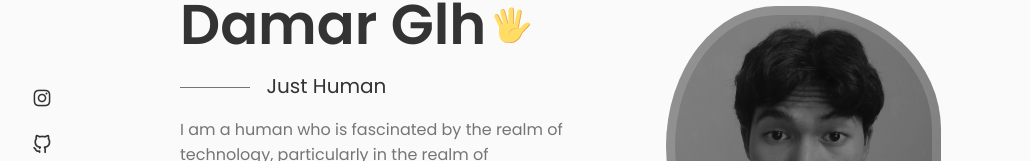
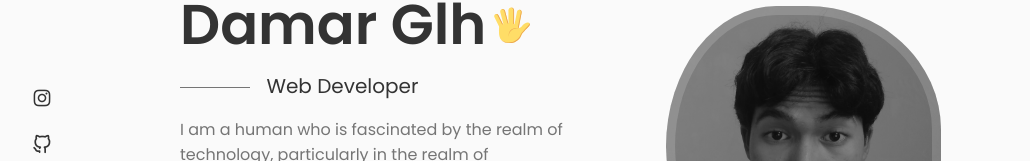
Before and after one commit to damar-glh/me, a React (Create React App) app: page / in a window 1280 px wide. Shown: the part 202-363 px from the top of the page, without its empty margins (124-1154 px from the left). Built offline with nearby package versions, Linux system fonts and the light colour scheme.

Commit message:
update: Data.jsx

```diff
--- a/src/components/home/Data.jsx
+++ b/src/components/home/Data.jsx
@@ -52,9 +52,9 @@ function Data() {
                     d="M46.2745 22.28C46.0495 21.83 45.7495 21.53 45.3745 21.23C45.4495 21.305 45.5245 21.38 45.5245 21.53C46.7995 24.08 42.6745 26.405 40.1995 29.405C38.1745 31.88 35.9245 33.83 34.7995 36.455C29.9995 47.93 16.0495 47.93 10.1995 42.68C15.5245 48.68 30.5245 49.28 35.5495 37.205C36.6745 34.58 38.9245 32.63 40.9495 30.155C43.4245 27.155 47.5495 24.755 46.2745 22.28ZM32.3245 28.13C27.4495 26.33 18.7495 29.63 19.9495 38.405C19.9495 30.23 27.3745 28.205 31.4245 28.205C32.0245 28.13 32.3245 28.13 32.3245 28.13Z"
                     fill="#EBA352"
                   ></path>
-                </svg>
+        </svg>
         </h1>
-        <h3 className="home__subtitle">Just Human</h3>
+        <h3 className="home__subtitle">Web Developer</h3>
         <p className="home__description">I am a human who is fascinated by the realm of technology, particularly in the realm of development and creation.</p>
         <a href="#contact" className="button button--flex">
             Say Haiii
```
